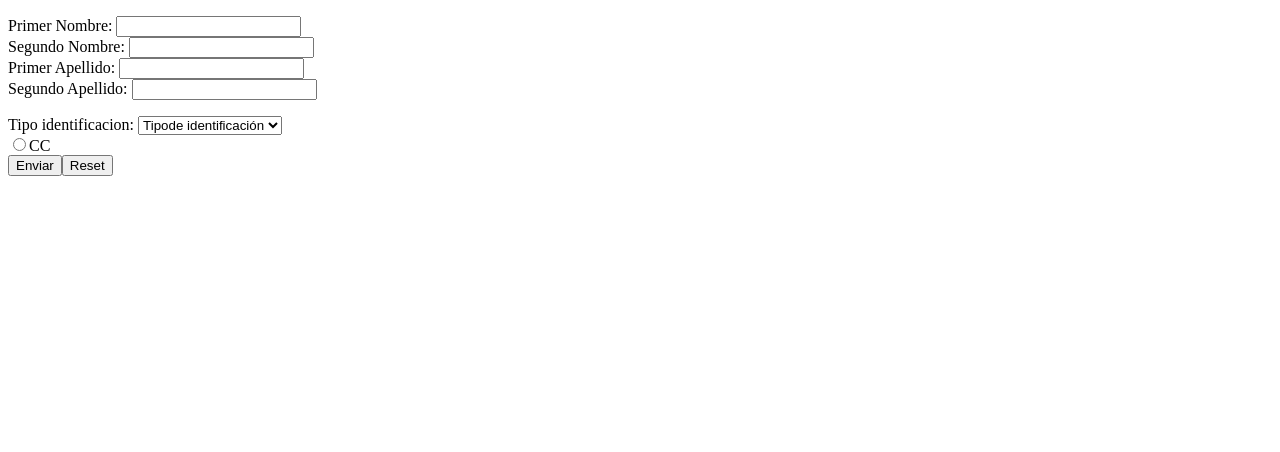
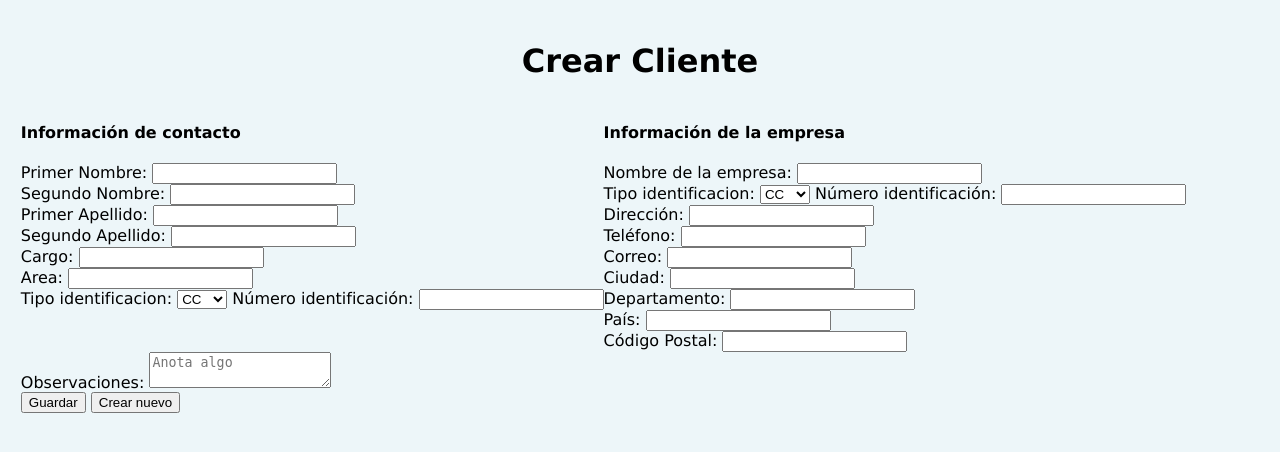
Before and after one commit to CristinaEcheverry/Proceso_textil, a Flask app: template templates/crearCliente.html in a window 1280 px wide. Shown: the top 452 px of the page. Run offline with Flask 3, Linux system fonts and the light colour scheme; the template is opened without the code that fills it, so the values that code supplies are empty.

Commit message:
se reorganiza informacion

```diff
--- a/templates/crearCliente.html
+++ b/templates/crearCliente.html
@@ -3,11 +3,20 @@
 	<head>
 		<meta charset="UTF-8" />
 		<meta name="viewport" content="width=device-width, initial-scale=1.0" />
-		<title>Crear Cliente</title>
+		<link
+			rel="stylesheet"
+			href="{{ url_for('static', filename='styles/estilos_form.css') }}"
+		/>
 	</head>
 	<body>
-		<form>
-			<p>
+		<header>
+			<h1>Crear Cliente</h1>
+		</header>
+		<section>
+			<div class="contenido">
+				<div class="Formulario">
+					<form action="" method="post">
+						<h4>Información de contacto</h4>
 						<label for="primer-nombre">Primer Nombre:</label>
 						<input type="text" id="primer-nombre" /><br />
 						<label for="segundo-nombre">Segundo Nombre:</label>
@@ -16,20 +25,59 @@
 						<input type="text" id="primer-apellido" /><br />
 						<label for="segundo-apellido">Segundo Apellido:</label>
 						<input type="text" id="segundo-apellido" /><br />
+						<label for="cargo">Cargo:</label>
+						<input type="text" id="cargo" /><br />
+						<label for="area">Area:</label>
+						<input type="text" id="area" /><br />
 
-                <div class="col-md-3">
 						<label for="tipo-id">Tipo identificacion:</label>
 							<select id="inputTurmaTurno" class="form-select">
-                      <option selected hidden>Tipode identificación</option>
-                      <option>CC</option>
-                      <option>NIT</option>
-                      <option>RUT</option>
+								<option value="CC">CC</option>
+								<option value="CE">CE</option>
+								<option value="NIT">NIT</option>
+								<option value="RUT">RUT</option>
 							</select>
+						<label for="numero-id">Número identificación:</label>
+						<input type="text" id="numero-id" /><br />
+					</form>
 				</div>
+				<div class="Formulario">
+					<form action="" method="post">
 
-				<input type="radio" name="tipo-id" value="CC" />CC<br />
-                <input type="submit" value="Enviar"><input type="reset">
-			</p>
+						<h4>Información de la empresa</h4>
+						<label for="nombre-empresa">Nombre de la empresa:</label>
+						<input type="text" id="nombre-empresa" /><br />
+						<label for="tipo-id" aria-placeholder="CC">Tipo identificacion:</label>
+							<select id="inputTurmaTurno" class="form-select">
+								<option value="CC">CC</option>
+								<option value="CE">CE</option>
+								<option value="NIT">NIT</option>
+								<option value="RUT">RUT</option>
+							</select>
+						<label for="numero-id">Número identificación:</label>
+						<input type="text" id="numero-id" /><br />
+						<label for="direccion">Dirección:</label>
+						<input type="text" id="direccion" /><br />
+						<label for="telefono">Teléfono:</label>
+						<input type="text" id="telefono" /><br />
+						<label for="correo">Correo:</label>
+						<input type="email" id="correo" /><br />
+						<label for="ciudad">Ciudad:</label>
+						<input type="text" id="ciudad" /><br />
+						<label for="departamento">Departamento:</label>
+						<input type="text" id="departamento" /><br />
+						<label for="pais">País:</label>
+						<input type="text" id="pais" /><br />
+						<label for="codigo-postal">Código Postal:</label>
+						<input type="text" id="codigo-postal" /><br />
 					</form>
+				</div>
+			</div>
+			<label for="observaciones">Observaciones:</label>
+			<textarea id="observaciones" placeholder="Anota algo"></textarea><br />
+			<input type="submit" value="Guardar">
+			<input type="submit" value="Crear nuevo">
+		<!-- <input type="radio" name="tipo-id" value="CC" />CC<br /> -->
+
 	</body>
 </html>
```
Lines whose indentation alone changed are shown as unchanged.
